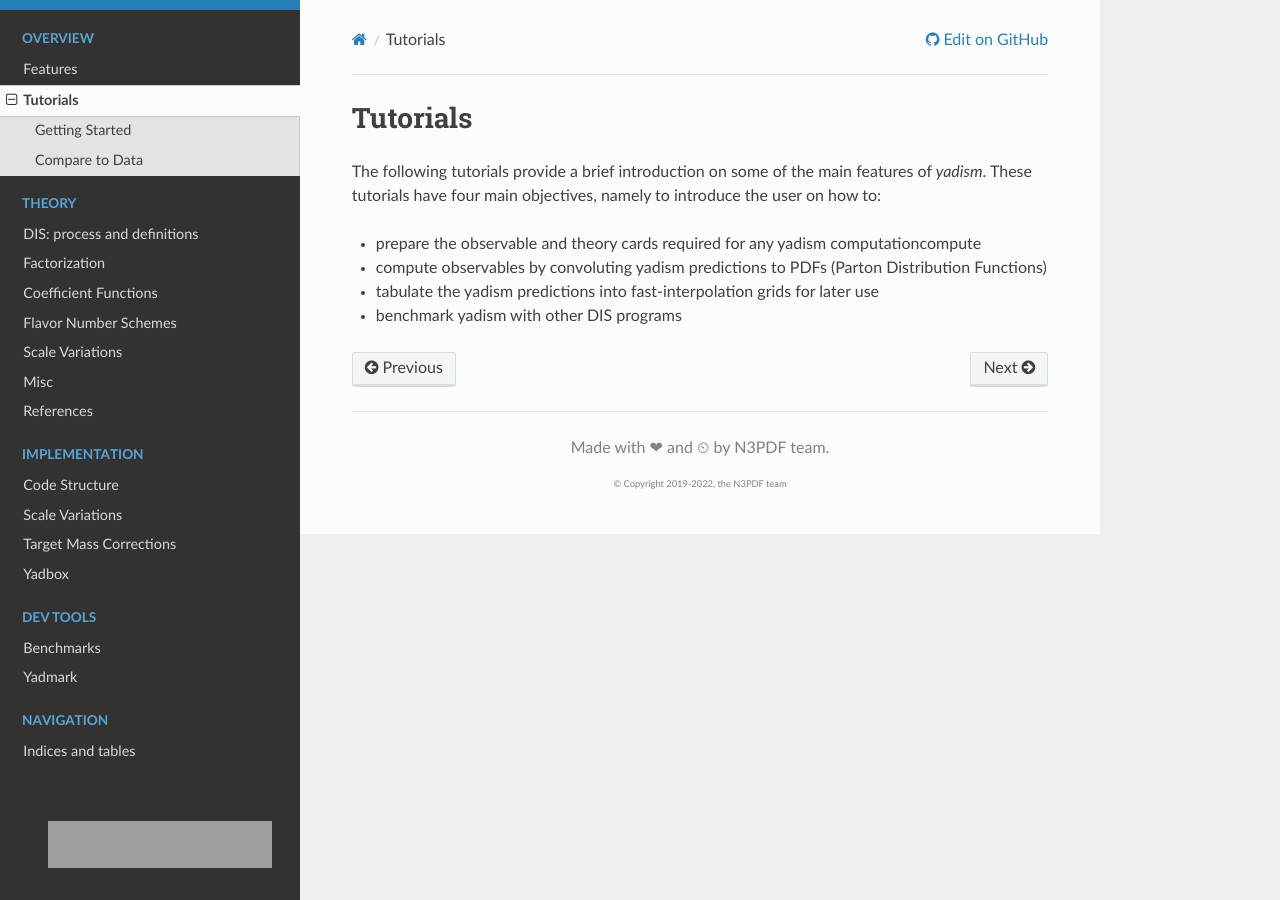
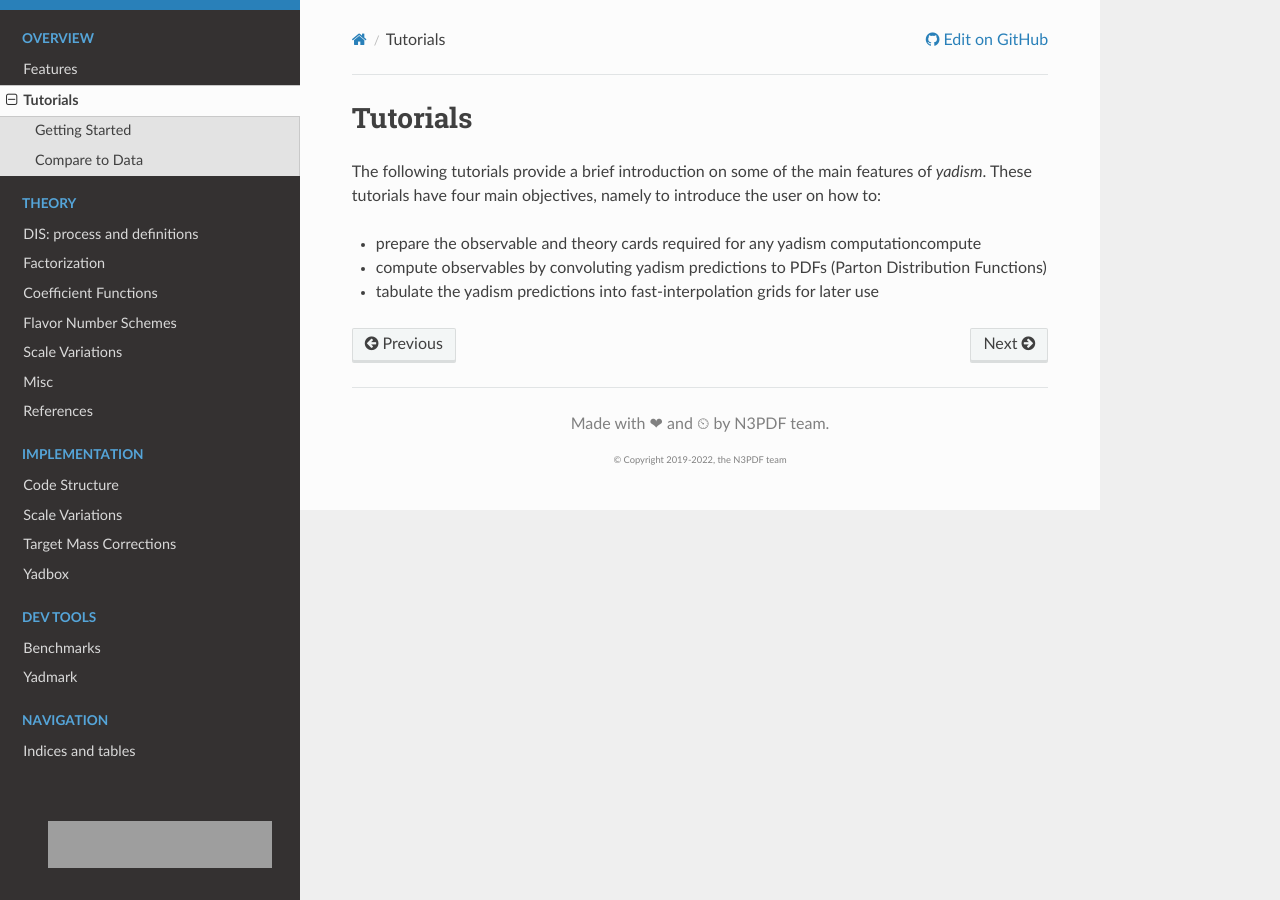
Before and after one commit to NNPDF/yadism, a Sphinx documentation site: the page built from docs/source/overview/tutorials/tutorials.rst, in a window 1280 px wide, cut to the strip 0-900 px from the top of the page. Built offline with Sphinx 7.4.7 and the Read the Docs theme 2.0.0, drawn with Linux system fonts in a browser that asks for light colours; pages that are not in the unit, such as notebooks, are missing from menus; grey boxes are pictures that could not be loaded.

Commit message:
remove benchmark part w/ other programs for the time being

```diff
--- a/docs/source/overview/tutorials/tutorials.rst
+++ b/docs/source/overview/tutorials/tutorials.rst
@@ -7,7 +7,6 @@ These tutorials have four main objectives, namely to introduce the user on how t
 * prepare the observable and theory cards required for any yadism computationcompute
 * compute observables by convoluting yadism predictions to PDFs (Parton Distribution Functions)
 * tabulate the yadism predictions into fast-interpolation grids for later use
-* benchmark yadism with other DIS programs
 
 .. toctree::
    :hidden:
```
